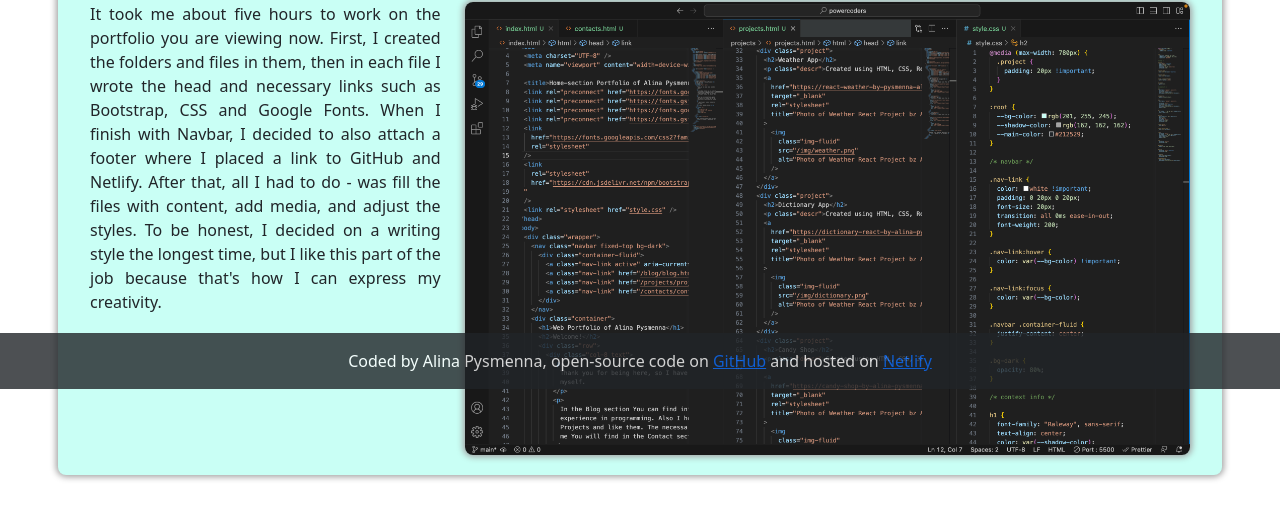
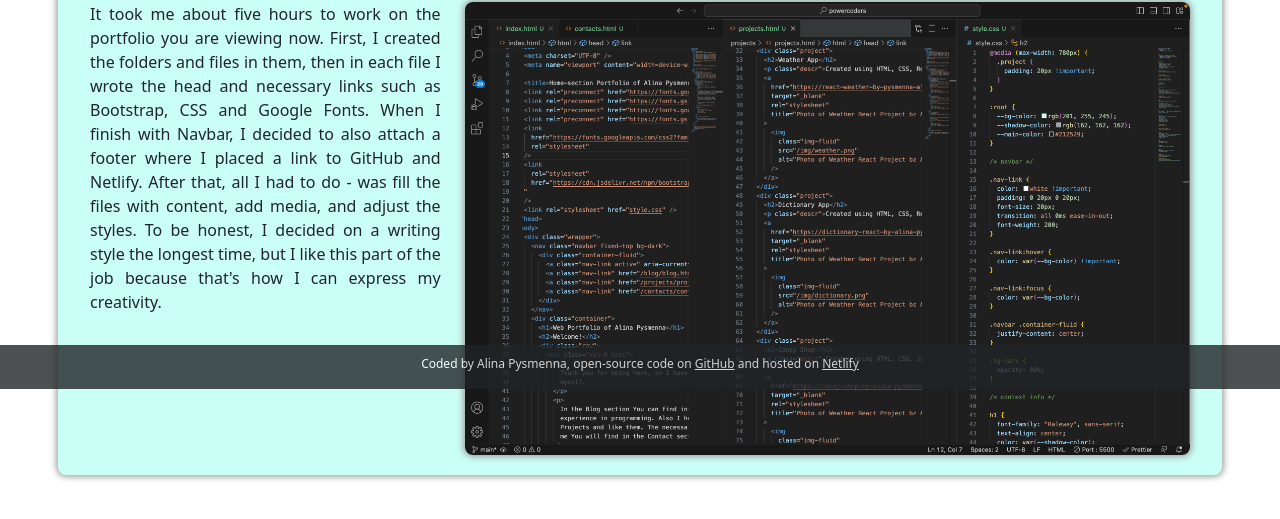
Before and after one commit to User-Alina-name/powercoders, a plain HTML site: page blog/blog.html in a window 1280 px wide. Shown: the part 411-930 px from the top of the page. Drawn offline with nearby package versions, Linux system fonts and the light colour scheme.

Commit message:
fix footer

```diff
--- a/blog/blog.html
+++ b/blog/blog.html
@@ -68,7 +68,21 @@
         <footer class="fixed-bottom">
           <p>
             Coded by Alina Pysmenna, open-source code on
-            <a href="#">GitHub</a> and hosted on <a href="#">Netlify</a>
+            <a
+              class="footer-contact"
+              href="https://github.com/User-Alina-name/powercoders"
+              target="_blank"
+              title="GitHub account Alina Pysmenna"
+              >GitHub</a
+            >
+            and hosted on
+            <a
+              class="footer-contact"
+              href="https://app.netlify.com/sites/portfolio-for-powercoders/overview"
+              target="_blank"
+              title="Website with repositories Portfolio by Alina Pysmenna"
+              >Netlify</a
+            >
           </p>
         </footer>
       </div>
--- a/style.css
+++ b/style.css
@@ -69,8 +69,9 @@ footer {
   opacity: 80%;
   color: white;
   text-align: center;
-  padding-top: 16px;
+  padding-top: 10px;
   font-weight: 200;
+  font-size: 12px;
 }
 
 .footer-contact {
```
Also changed, not shown: contacts/contacts.html (+2 -2 lines), index.html (+15 -1 lines), projects/projects.html (+15 -1 lines).
